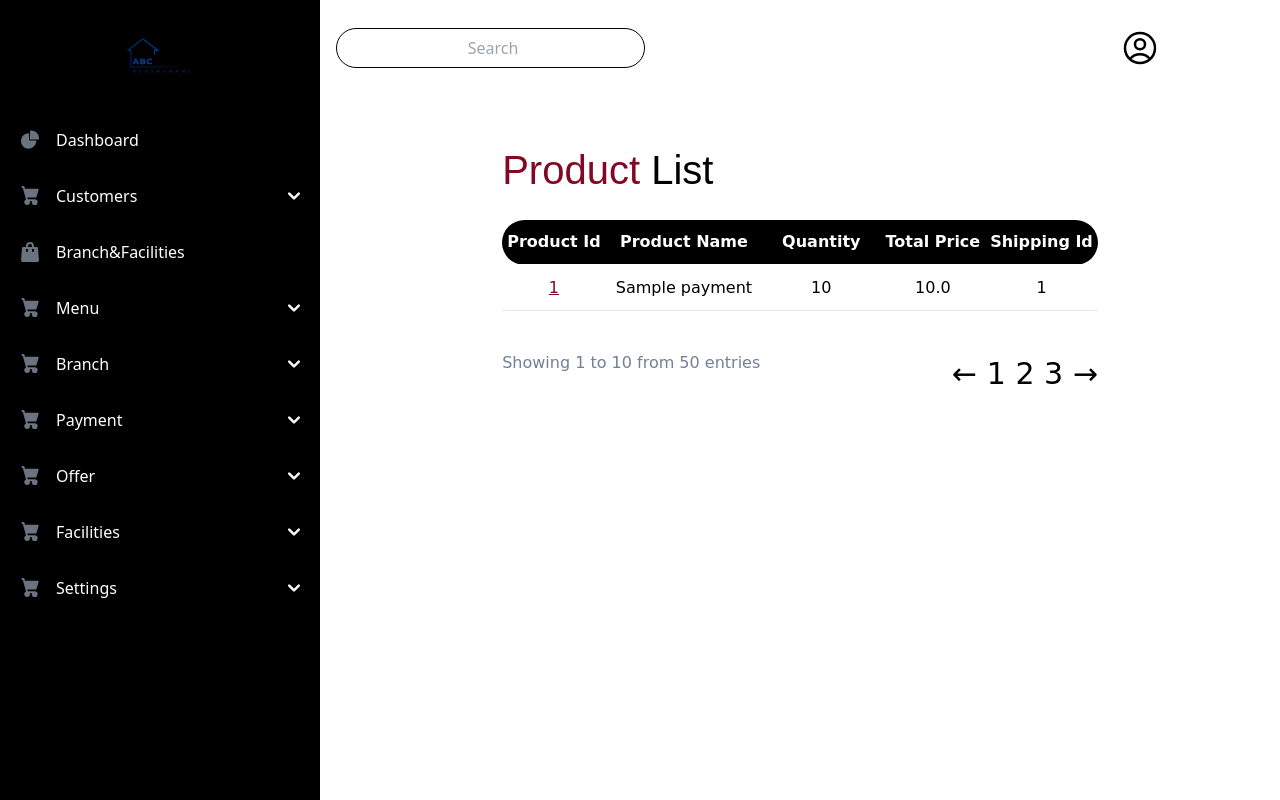
After one commit to Nipuniii/Online-reservation-System, a Spring Boot app: page /paymentlist in a window 1280 px wide. The commit adds this page. Run offline with Spring Boot 4, Linux system fonts and the light colour scheme; tables that the repository leaves empty hold one stand-in row (values such as "Sample post"); style sheets or scripts are compiled from the project's sources; some libraries are stand-ins or nearby versions.

Commit message:
paymentlist done
paymentlist done

```diff
--- a/src/main/java/com/abcrestaurant/restaurantweb/controller/PaymentController.java
+++ b/src/main/java/com/abcrestaurant/restaurantweb/controller/PaymentController.java
@@ -86,4 +86,11 @@ public class PaymentController {
 
         return "redirect:/menu";
     }
+
+    @GetMapping("/paymentlist")
+    public String showPaymentPage(Model model) {
+        List<Payment> payments = paymentService.getAllPayments();
+        model.addAttribute("payments", payments);
+        return "admin/payment/paymentlist"; // Points to src/main/resources/templates/auth/register.html
+    }
 }
--- a/src/main/java/com/abcrestaurant/restaurantweb/service/PaymentService.java
+++ b/src/main/java/com/abcrestaurant/restaurantweb/service/PaymentService.java
@@ -4,6 +4,8 @@ import com.abcrestaurant.restaurantweb.model.Payment;
 import com.abcrestaurant.restaurantweb.repository.PaymentRepository;
 import org.springframework.beans.factory.annotation.Autowired;
 import org.springframework.stereotype.Service;
+
+import java.util.List;
 
 @Service
 public class PaymentService {
@@ -14,4 +16,7 @@ public class PaymentService {
     public void save(Payment payment) {
         paymentRepository.save(payment);
     }
+    public List<Payment> getAllPayments() {
+        return paymentRepository.findAll();
+    }
 }
--- a/src/main/resources/templates/admin/admin-dashboard.html
+++ b/src/main/resources/templates/admin/admin-dashboard.html
@@ -61,6 +61,12 @@
                 <h1 style="padding-bottom: 0.25rem; margin-top: 0.75rem; font-size: 1.25rem; font-weight: 700; color: black;">[[${totalOffer}]]</h1>
               </div>
 
+              <div style="display: grid; background-color: white; padding: 1rem; box-shadow: 0px 4px 6px rgba(0, 0, 0, 0.1); border-radius: 1rem; width: 195px; height: 100px; position: relative;">
+                <h2 style="padding-bottom: 0.25rem; font-size: 0.875rem; font-weight: 600; color: black;">Total Payment</h2>
+                <img src="/static/images/menu1.png" alt="Arrow" style="position: absolute; left: 160px; top: 1rem;">
+                <h1 style="padding-bottom: 0.25rem; margin-top: 0.75rem; font-size: 1.25rem; font-weight: 700; color: black;">[[${totalPaymentCount}]]</h1>
+              </div>
+
 
             </div>
           </div>
--- a/src/main/resources/templates/admin/menu/productllist.html
+++ b/src/main/resources/templates/admin/menu/productllist.html
@@ -23,7 +23,7 @@
                             Product <span style="color: black;">List</span>
                         </h1>
                         <p style="color: #4A5568; font-family: 'Boogaloo', cursive;">
-                            Where our irresistible pizza offers are waiting to elevate your dining experience
+
                         </p>
                     </div>
                     <div style="width: 50%;">
--- /dev/null
+++ b/src/main/resources/templates/admin/payment/paymentlist.html
@@ -0,0 +1,173 @@
+<!DOCTYPE html>
+<html xmlns:th="http://www.thymeleaf.org" lang="en">
+<head>
+  <link href="/css/tailwind.css" rel="stylesheet">
+  <meta charset="UTF-8">
+  <title>Product List</title>
+</head>
+<body>
+<div class="flex h-screen">
+  <aside  style="width: 25%;" class="w-1/4 bg-black text-white">
+    <th:block th:replace="fragments/admin-sidebar :: div"></th:block>
+  </aside>
+
+  <div style="width: 75%;" class="flex-1 flex flex-col ">
+    <header class="w-full bg-white">
+      <th:block th:replace="fragments/admin-header :: div"></th:block>
+    </header>
+    <div style="max-width: 1200px; margin: 0 auto;">
+      <div style="margin: 10px 0; margin-top: 140px;">
+        <div style="display: flex;">
+          <div style="width: 50%;">
+            <h1 style="font-size: 40px; font-family: 'Anton', sans-serif; color: #830823;">
+              Product <span style="color: black;">List</span>
+            </h1>
+            <p style="color: #4A5568; font-family: 'Boogaloo', cursive;">
+
+            </p>
+          </div>
+        </div>
+
+        <div style="margin-top: 20px; font-family: 'Boogaloo', cursive;">
+          <div style="overflow-x: auto;">
+            <table style="width: 100%; border-collapse: collapse;">
+              <thead style="background-color: black; color: white;">
+              <tr>
+                <th style="padding: 10px 5px; border-bottom: 2px solid white; border-top-left-radius: 25px; border-bottom-left-radius: 25px;">Product Id</th>
+                <th style="padding: 10px 5px; border-bottom: 2px solid white;">Product Name</th>
+                <th style="padding: 10px 20px; border-bottom: 2px solid white;">Quantity</th>
+                <th style="padding: 10px 5px; border-bottom: 2px solid white;">Total Price</th>
+                <th style="padding: 10px 5px; border-bottom: 2px solid white; border-top-right-radius: 25px; border-bottom-right-radius: 25px; ">Shipping Id</th>
+<!--                <th style="padding: 10px 30px; border-bottom: 2px solid white; border-top-right-radius: 25px; border-bottom-right-radius: 25px;">Action</th>-->
+              </tr>
+              </thead>
+
+              <tbody>
+              <tr th:each="payment : ${payments}" style="text-align: center; color: black; border-bottom: 1px solid #E2E8F0;">
+                <td style="padding: 10px 40px; color: #830823;">
+                  <u th:text="${payment.id}">Product ID Here</u>
+                </td>
+                <td style="padding: 10px;" th:text="${payment.productName}">Product Name Here</td>
+                <td style="padding: 10px 40px;" th:text="${payment.quantity}">Quantity Here</td>
+                <td style="padding: 10px;" th:text="${payment.totalPrice}">Total Price Here</td>
+                <td style="padding: 10px;" th:text="${payment.shippingDetails.id}">Shipping ID Here</td>
+<!--                <td style="padding: 10px 30px;">-->
+<!--                  <div style="display: flex; gap: 20px;">-->
+<!--                    <a th:href="@{/editpayment/{id}(id=${payment.id})}" style="padding: 5px 10px; color: white; background-color: green; border-radius: 5px;">Edit</a>-->
+<!--                    <form th:action="@{/deletepayment/{id}(id=${payment.id})}" method="post" style="display:inline;">-->
+<!--                      <button type="submit" style="padding: 5px 10px; color: white; background-color: red; border-radius: 5px;">Delete</button>-->
+<!--                    </form>-->
+<!--                  </div>-->
+<!--                </td>-->
+              </tr>
+              </tbody>
+            </table>
+
+          </div>
+
+          <!-- Pagination -->
+          <div style="display: flex; justify-content: space-between; margin-top: 40px;">
+            <p style="color: #718096;" id="paginationText">Showing 1 to 5 from 30 entries</p>
+            <div style="font-size: 30px;" id="pagination">
+              <a href="#" style="background-color: white; color: black;">&larr;</a>
+              <a href="#">1</a>
+              <a href="#">2</a>
+              <a href="#">3</a>
+              <a href="#" style="background-color: white; color: black;">&rarr;</a>
+            </div>
+          </div>
+          <!-- End Pagination -->
+        </div>
+
+      </div>
+    </div>
+
+    <script>
+      let currentPage = 1;
+      const rowsPerPage = 10;
+      const totalRows = 50;
+
+      function showRows(startIndex, endIndex) {
+          const rows = document.querySelectorAll('.tableRow');
+          rows.forEach((row, index) => {
+              row.style.display = (index >= startIndex && index < endIndex) ? 'table-row' : 'none';
+          });
+      }
+
+      function changePage(page) {
+          currentPage = page;
+          const startIndex = (currentPage - 1) * rowsPerPage;
+          const endIndex = startIndex + rowsPerPage;
+          showRows(startIndex, endIndex);
+
+          const paginationText = document.getElementById('paginationText');
+          paginationText.innerText = `Showing ${startIndex + 1} to ${endIndex} from ${totalRows} entries`;
+      }
+
+      function prevPage() {
+          if (currentPage > 1) {
+              changePage(currentPage - 1);
+          }
+      }
+
+      function nextPage() {
+          const totalPages = Math.ceil(totalRows / rowsPerPage);
+          if (currentPage < totalPages) {
+              changePage(currentPage + 1);
+          }
+      }
+
+      changePage(currentPage);
+    </script>
+  </div>
+</div>
+
+
+
+<script>
+  function loadPreview(index) {
+      const inputFile = document.getElementById('image_' + index);
+      const previewImage = document.getElementById('preview_image_' + index);
+      const infoBox = document.getElementById('info_image_' + index);
+      const file = inputFile.files[0];
+
+      if (file) {
+          const reader = new FileReader();
+          reader.onload = (e) => {
+              previewImage.src = e.target.result;
+              previewImage.classList.remove('hidden');
+              infoBox.classList.add('hidden');
+          }
+          reader.readAsDataURL(file);
+      } else {
+          previewImage.classList.add('hidden');
+          infoBox.classList.remove('hidden');
+      }
+  }
+
+  function validatePrices() {
+      var price = parseFloat(document.getElementById('price').value);
+      var sellingPrice = parseFloat(document.getElementById('selling_price').value);
+
+      var priceError = document.getElementById('priceError');
+      var sellingPriceError = document.getElementById('sellingPriceError');
+
+      // Reset previous error messages
+      priceError.textContent = "";
+      sellingPriceError.textContent = "";
+
+      if (isNaN(price) || isNaN(sellingPrice)) {
+          priceError.textContent = "Please enter valid numeric values for both prices.";
+          return;
+      }
+
+      if (sellingPrice > price) {
+          sellingPriceError.textContent = "Selling price must be lower than or equal to the price.";
+      } else {
+          // Perform form submission or further actions
+          document.getElementById('productForm').submit();
+      }
+  }
+</script>
+</body>
+</html>
--- a/src/main/resources/templates/fragments/admin-sidebar.html
+++ b/src/main/resources/templates/fragments/admin-sidebar.html
@@ -120,28 +120,23 @@
 
 
 
-<!--                    <li class="">-->
-<!--                        <button type="button" class="flex items-center w-full p-2 text-base text-gray-900 transition duration-75 rounded-lg group " aria-controls="dropdown-example3" data-collapse-toggle="dropdown-example3">-->
-<!--                            <svg class="flex-shrink-0 w-5 h-5 text-gray-500 transition duration-75 group-hover:text-gray-900 text-gray-400 group-hover:text-white" aria-hidden="true" xmlns="http://www.w3.org/2000/svg" fill="currentColor" viewBox="0 0 18 21">-->
-<!--                                <path d="M15 12a1 1 0 0 0 .962-.726l2-7A1 1 0 0 0 17 3H3.77L3.175.745A1 1 0 0 0 2.208 0H1a1 1 0 0 0 0 2h.438l.6 2.255v.019l2 7 .746 2.986A3 3 0 1 0 9 17a2.966 2.966 0 0 0-.184-1h2.368c-.118.32-.18.659-.184 1a3 3 0 1 0 3-3H6.78l-.5-2H15Z"/>-->
-<!--                            </svg>-->
-<!--                            <span class="flex-1 px-4 text-left rtl:text-right whitespace-nowrap text-white">Payment</span>-->
-<!--                            <svg class="w-3 h-3 text-white" aria-hidden="true" xmlns="http://www.w3.org/2000/svg" fill="none" viewBox="0 0 10 6">-->
-<!--                                <path stroke="currentColor" stroke-linecap="round" stroke-linejoin="round" stroke-width="2" d="m1 1 4 4 4-4"/>-->
-<!--                            </svg>-->
-<!--                        </button>-->
-<!--                        <ul id="dropdown-example3" class="hidden py-2 space-y-2">-->
-<!--                            <li>-->
-<!--                                <a href="" class="flex items-center w-full p-2 text-gray-900 transition duration-75 rounded-lg pl-11 group text-white ">Customer Payment</a>-->
-<!--                            </li>-->
-<!--                            <li>-->
-<!--                                <a href="" class="flex items-center w-full p-2 text-gray-900 transition duration-75 rounded-lg pl-11 group text-white ">Order Payment</a>-->
-<!--                            </li>-->
-<!--                            <li>-->
-<!--                                <a href="" class="flex items-center w-full p-2 text-gray-900 transition duration-75 rounded-lg pl-11 group text-white ">Product Payment</a>-->
-<!--                            </li>-->
-<!--                        </ul>-->
-<!--                    </li>-->
+                    <li class="">
+                        <button type="button" class="flex items-center w-full p-2 text-base text-gray-900 transition duration-75 rounded-lg group " aria-controls="dropdown-example3" data-collapse-toggle="dropdown-example3">
+                            <svg class="flex-shrink-0 w-5 h-5 text-gray-500 transition duration-75 group-hover:text-gray-900 text-gray-400 group-hover:text-white" aria-hidden="true" xmlns="http://www.w3.org/2000/svg" fill="currentColor" viewBox="0 0 18 21">
+                                <path d="M15 12a1 1 0 0 0 .962-.726l2-7A1 1 0 0 0 17 3H3.77L3.175.745A1 1 0 0 0 2.208 0H1a1 1 0 0 0 0 2h.438l.6 2.255v.019l2 7 .746 2.986A3 3 0 1 0 9 17a2.966 2.966 0 0 0-.184-1h2.368c-.118.32-.18.659-.184 1a3 3 0 1 0 3-3H6.78l-.5-2H15Z"/>
+                            </svg>
+                            <span class="flex-1 px-4 text-left rtl:text-right whitespace-nowrap text-white">Payment</span>
+                            <svg class="w-3 h-3 text-white" aria-hidden="true" xmlns="http://www.w3.org/2000/svg" fill="none" viewBox="0 0 10 6">
+                                <path stroke="currentColor" stroke-linecap="round" stroke-linejoin="round" stroke-width="2" d="m1 1 4 4 4-4"/>
+                            </svg>
+                        </button>
+                        <ul id="dropdown-example3" class="hidden py-2 space-y-2">
+                            <li>
+                                <a href="/paymentlist" class="flex items-center w-full p-2 text-gray-900 transition duration-75 rounded-lg pl-11 group text-white ">Payment List</a>
+                            </li>
+
+                        </ul>
+                    </li>
 
 
                     <li class="">
```
Also changed, not shown: src/main/java/com/abcrestaurant/restaurantweb/controller/AdminController.java (+7 -4 lines).
